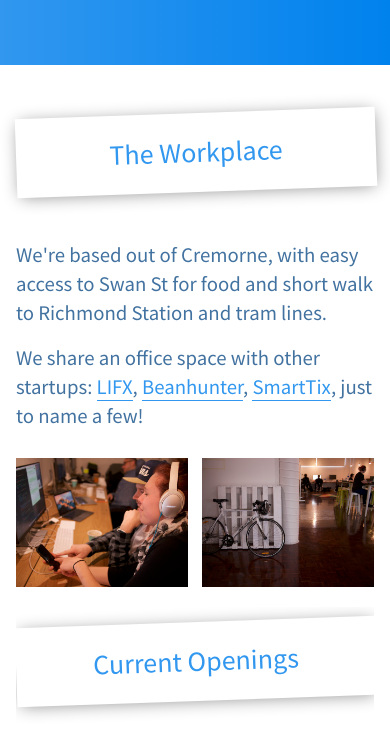
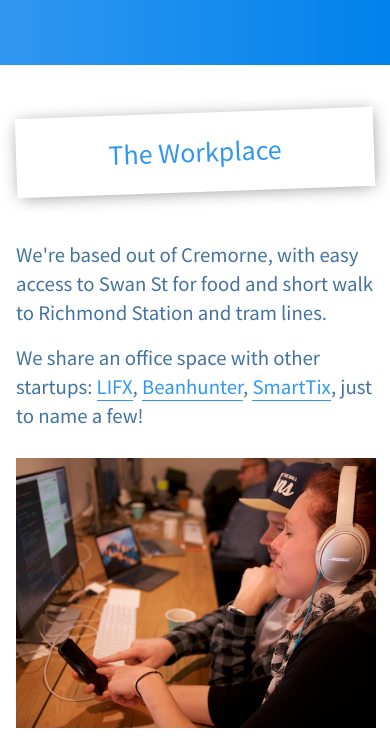
Before and after one commit to dr-me/jobs, a plain HTML site: page index.html in a window 390 px wide. Shown: the part 287-1033 px from the top of the page. Drawn offline with Linux system fonts and the light colour scheme.

Commit message:
Make the images stack, and the headers responsive

```diff
--- a/index.css
+++ b/index.css
@@ -103,7 +103,7 @@ h2.fancy {
   transform: rotateZ(-2deg);
   display: block;
   margin: 15px auto;
-  width: 280px;
+  max-width: 280px;
   text-align: center;
   -webkit-box-shadow: 1px 2px 17px -3px rgba(0,0,0,0.47);
   -moz-box-shadow: 1px 2px 17px -3px rgba(0,0,0,0.47);
@@ -130,14 +130,12 @@ hr {
   position: relative;
   display: flex;
   flex-flow: row wrap;
-  justify-content: space-between;
+  justify-content: space-around;
 }
 
 .images img {
   max-width: 360px;
   max-height: 270px;
-  width: 48%;
-  height: 48%;
   padding-bottom: 20px;
 }
 
```
